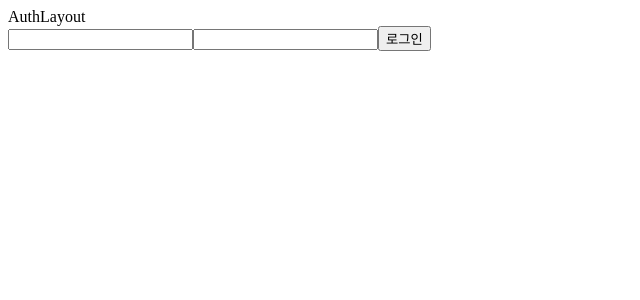
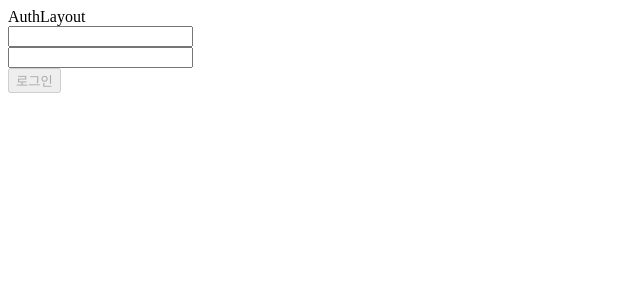
Before and after one commit to WONILLISM/wanted-pre-onboarding-frontend-april, a React (Create React App) app: page /signin in a window 1280 px wide. Shown: the top 300 px of the page, without its empty margins (0-640 px from the left). Built offline with nearby package versions, Linux system fonts and the light colour scheme.

Commit message:
[feat] #2 login 페이지 유효성 검사 기능 추가
제어 컴포넌트 활용

```diff
--- /dev/null
+++ b/src/components/Auth/LoginForm.tsx
@@ -0,0 +1,83 @@
+import React, { useState } from "react";
+
+const LoginForm = () => {
+  const [form, setForm] = useState<{ email: string; password: string }>({
+    email: "",
+    password: "",
+  });
+
+  const [isEmailValid, setIsEmailValid] = useState(false);
+  const [emailHelpText, setEmailHelpText] = useState("");
+
+  const [isPasswordValid, setIsPasswordValid] = useState(false);
+  const [passwordHelpText, setPasswordHelpText] = useState("");
+
+  const emailRegex = /\S+@\S+/;
+  const passwordRegex = /^.{8,}$/;
+
+  const handleSubmit = (e: React.FormEvent<HTMLFormElement>) => {
+    e.preventDefault();
+  };
+
+  const handleEmailChange = (e: React.ChangeEvent<HTMLInputElement>) => {
+    const { name, value } = e.target;
+
+    if (emailRegex.test(value)) {
+      setIsEmailValid(true);
+      setEmailHelpText("올바른 이메일 형식 입니다.");
+    } else {
+      setIsEmailValid(false);
+      setEmailHelpText("이메일 형식이 잘못되었습니다.");
+    }
+    setForm({ ...form, [name]: value });
+  };
+
+  const handlePasswordChange = (e: React.ChangeEvent<HTMLInputElement>) => {
+    const { name, value } = e.target;
+
+    if (passwordRegex.test(value)) {
+      setIsPasswordValid(true);
+      setPasswordHelpText("올바른 비밀번호 형식 입니다.");
+    } else {
+      setIsPasswordValid(false);
+      setPasswordHelpText("비밀번호 형식이 잘못되었습니다.");
+    }
+    setForm({ ...form, [name]: value });
+  };
+
+  return (
+    <div>
+      <form noValidate onSubmit={handleSubmit}>
+        <div>
+          <input
+            data-testid="email-input"
+            type="email"
+            name="email"
+            onChange={handleEmailChange}
+            required
+          />
+          <div>{emailHelpText}</div>
+        </div>
+        <div>
+          <input
+            data-testid="password-input"
+            type="password"
+            name="password"
+            onChange={handlePasswordChange}
+            required
+          />
+          <div>{passwordHelpText}</div>
+        </div>
+        <button
+          data-testid="signin-button"
+          type="submit"
+          disabled={!isEmailValid || !isPasswordValid}
+        >
+          로그인
+        </button>
+      </form>
+    </div>
+  );
+};
+
+export default LoginForm;
--- /dev/null
+++ b/src/pages/Main.tsx
@@ -0,0 +1,7 @@
+import React from "react";
+
+const Main = () => {
+  return <div>Main</div>;
+};
+
+export default Main;
--- a/src/pages/SignIn.tsx
+++ b/src/pages/SignIn.tsx
@@ -1,13 +1,10 @@
 import React from "react";
+import LoginForm from "../components/Auth/LoginForm";
 
 const SignIn = () => {
   return (
     <div>
-      <form>
-        <input data-testid="email-input" />
-        <input data-testid="password-input" />
-        <button data-testid="signin-button">로그인</button>
-      </form>
+      <LoginForm />
     </div>
   );
 };
```
